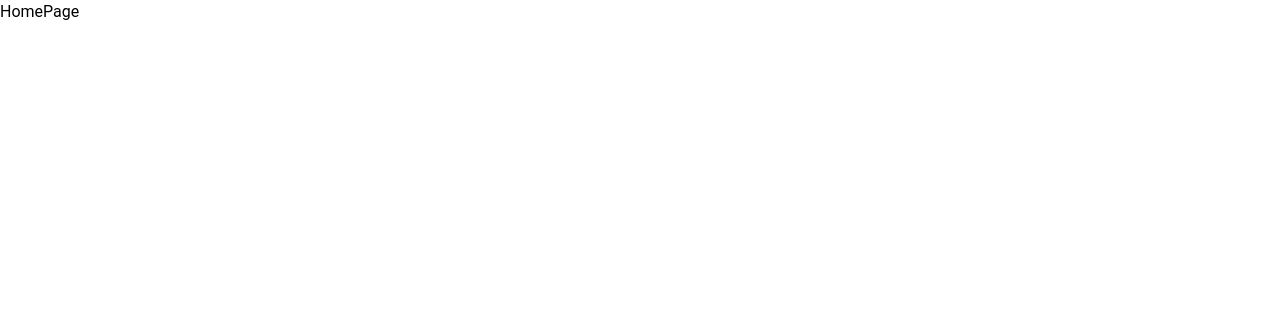
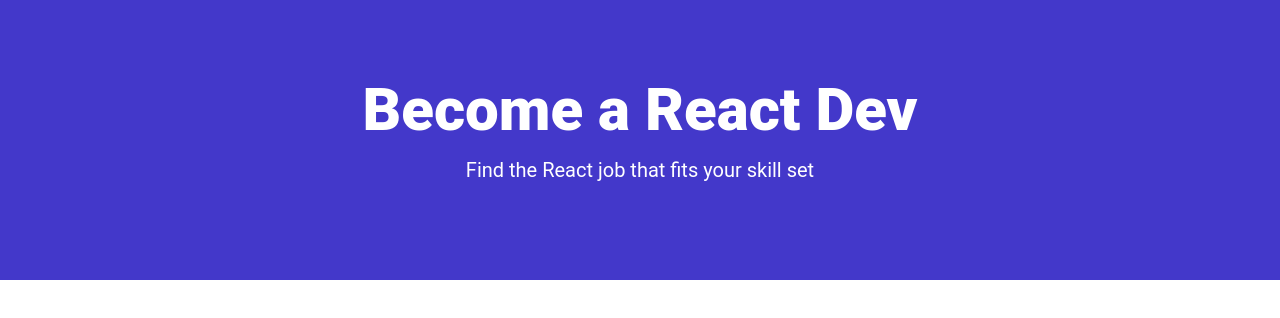
Before and after one commit to SummerinTech/react-jobs, a React (Vite) app: page / in a window 1280 px wide. Shown: the top 318 px of the page. Built offline with nearby package versions, Linux system fonts and the light colour scheme.

Commit message:
update Hero component with fallback title and subtitle

```diff
--- a/src/App.jsx
+++ b/src/App.jsx
@@ -7,12 +7,6 @@ import {
 
 import HomePage from "./pages/HomePage";
 
-// import Navbar from "./components/Navbar";
-// import Hero from "./components/Hero";
-// import HomeCards from "./components/HomeCards";
-// import JobListings from "./components/JobListings";
-// import ViewAllJobs from "./components/ViewAllJobs";
-
 const router = createBrowserRouter(
 	createRoutesFromElements(<Route index element={<HomePage />} />)
 );
--- a/src/components/Hero.jsx
+++ b/src/components/Hero.jsx
@@ -1,10 +1,15 @@
-const Hero = () => {
+const Hero = ({
+	title = "Become a React Dev",
+	subtitle = "Find the React job that fits your skill set",
+}) => {
 	return (
 		<section className="bg-indigo-700 py-20 mb-4">
 			<div className="max-w-7xl mx-auto px-4 sm:px-6 lg:px-8 flex flex-col items-center">
 				<div className="text-center">
-					<h1 className="text-4xl font-extrabold text-white sm:text-5xl md:text-6xl"></h1>
-					<p className="my-4 text-xl text-white"></p>
+					<h1 className="text-4xl font-extrabold text-white sm:text-5xl md:text-6xl">
+						{title}
+					</h1>
+					<p className="my-4 text-xl text-white">{subtitle}</p>
 				</div>
 			</div>
 		</section>
--- a/src/pages/HomePage.jsx
+++ b/src/pages/HomePage.jsx
@@ -1,5 +1,11 @@
+import Hero from "../components/Hero";
+
 const HomePage = () => {
-	return <div>HomePage</div>;
+	return (
+		<>
+			<Hero />
+		</>
+	);
 };
 
 export default HomePage;
```
